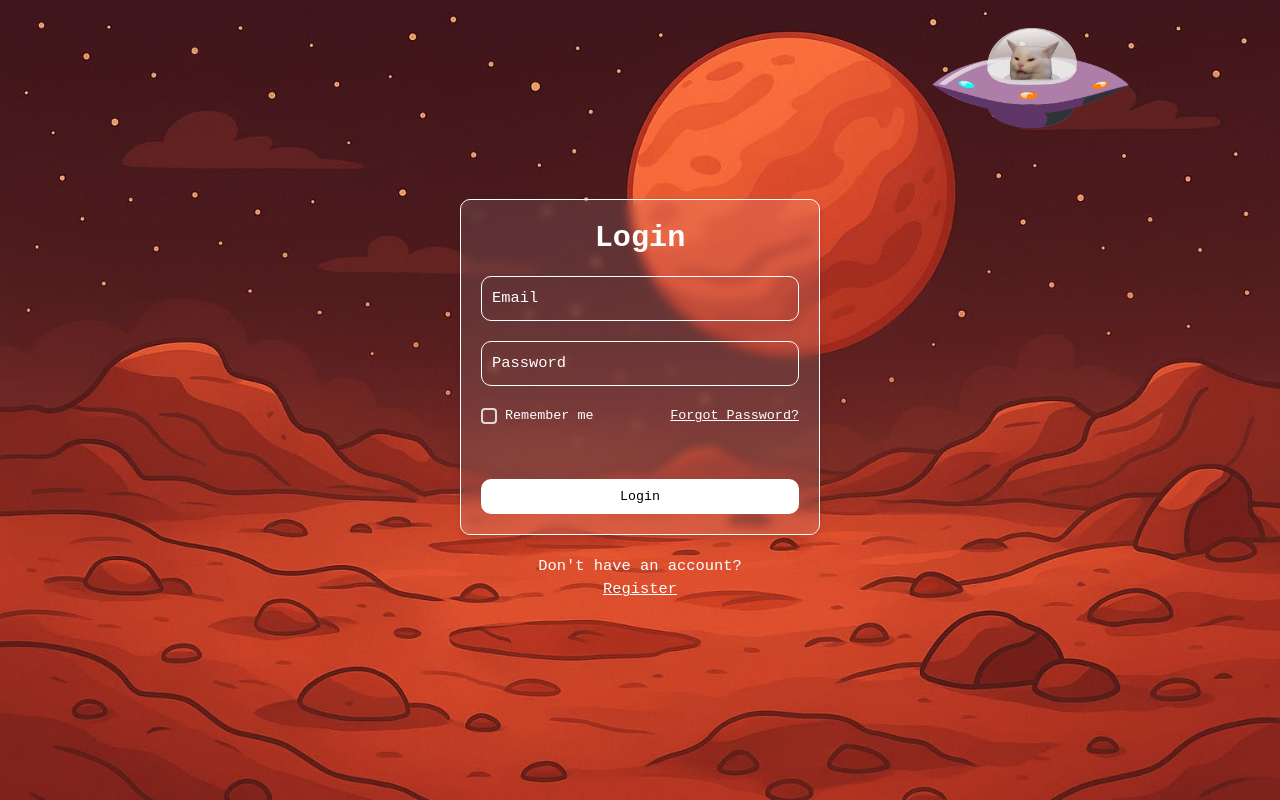
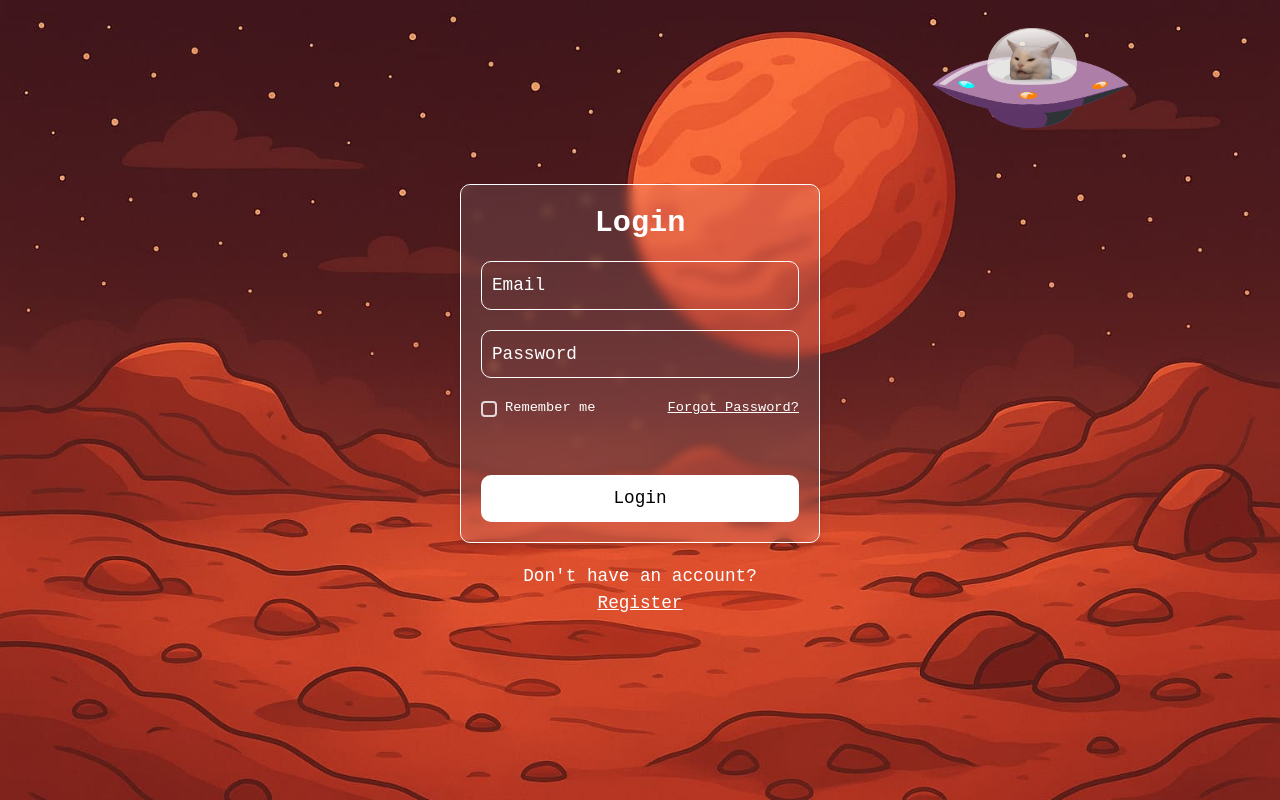
Before and after one commit to romashkodasha/login-form, a React (Vite) app: page / in a window 1280 px wide. Built offline with nearby package versions, Linux system fonts and the light colour scheme; a web font is replaced by a local one.

Commit message:
font fixes

```diff
--- a/src/components/Button/Button.module.scss
+++ b/src/components/Button/Button.module.scss
@@ -1,9 +1,10 @@
 @use "~styles/colors" as *;
-@use "~styles/typography" as *;
+@use "~styles/mixins" as *;
 
 .button {
   display: flex;
   justify-content: center;
+  align-items: center;
   background-color: $white;
   color: $black;
   padding: 10px;
@@ -24,6 +25,8 @@
     opacity: 0.6;
     cursor: not-allowed;
   }
+  @include textM;
+  @include fluid(min-height, 44, 47);
 }
 
 .spinner {
--- a/src/components/Checkbox/Checkbox.module.scss
+++ b/src/components/Checkbox/Checkbox.module.scss
@@ -1,5 +1,5 @@
 @use "~styles/colors" as *;
-@use "~styles/typography" as *;
+@use "~styles/mixins" as *;
 
 .checkbox {
   display: flex;
--- a/src/components/Input/Input.module.scss
+++ b/src/components/Input/Input.module.scss
@@ -1,5 +1,5 @@
 @use "~styles/colors" as *;
-@use "~styles/typography" as *;
+@use "~styles/mixins" as *;
 
 .wrapper {
   display: flex;
@@ -12,7 +12,6 @@
 }
 
 .input {
-  @include textM;
   padding: 10px;
   border: none;
   border-radius: 10px;
@@ -31,4 +30,5 @@
     border-color: $white;
     box-shadow: 0 0 6px $white-40;
   }
+  @include textM;
 }
--- a/src/pages/Login/Login.module.scss
+++ b/src/pages/Login/Login.module.scss
@@ -1,5 +1,4 @@
 @use "~styles/colors" as *;
-@use "~styles/typography" as *;
 @use "~styles/mixins" as *;
 
 .page {
@@ -47,8 +46,8 @@
 }
 
 .title {
+  margin-bottom: 20px;
   @include heading;
-  margin-bottom: 20px;
 }
 
 .options {
@@ -65,24 +64,24 @@
 }
 
 .message {
-  @include fluid(min-height, 18, 24);
   margin-top: 20px;
+  @include fluid(min-height, 24, 27);
 }
 
 .error {
+  color: $red;
   @include textM;
-  color: $red;
 }
 
 .success {
+  color: $green;
   @include textM;
-  color: $green;
 }
 
 .footer {
-  @include textM;
   margin-top: 20px;
   text-align: center;
+  @include textM;
 }
 
 .link {
--- a/src/styles/mixins.scss
+++ b/src/styles/mixins.scss
@@ -14,3 +14,21 @@
     #{$property}: #{$max}px;
   }
 }
+
+@mixin heading($weight: 600) {
+  font-weight: $weight;
+  line-height: 1.2;
+  @include fluid(font-size, 20, 32);
+}
+
+@mixin textS($weight: 400) {
+  font-weight: $weight;
+  line-height: 1.5;
+  @include fluid(font-size, 12, 14);
+}
+
+@mixin textM($weight: 400) {
+  font-weight: $weight;
+  line-height: 1.5;
+  @include fluid(font-size, 16, 18);
+}
--- a/src/styles/typography.scss
+++ /dev/null
@@ -1,19 +0,0 @@
-@use "~styles/mixins.scss" as *;
-
-@mixin heading($weight: 600) {
-  @include fluid(font-size, 20, 32);
-  font-weight: $weight;
-  line-height: 1.2;
-}
-
-@mixin textS($weight: 400) {
-  @include fluid(font-size, 10, 14);
-  font-weight: $weight;
-  line-height: 1.5;
-}
-
-@mixin textM($weight: 400) {
-  @include fluid(font-size, 12, 16);
-  font-weight: $weight;
-  line-height: 1.5;
-}
```
